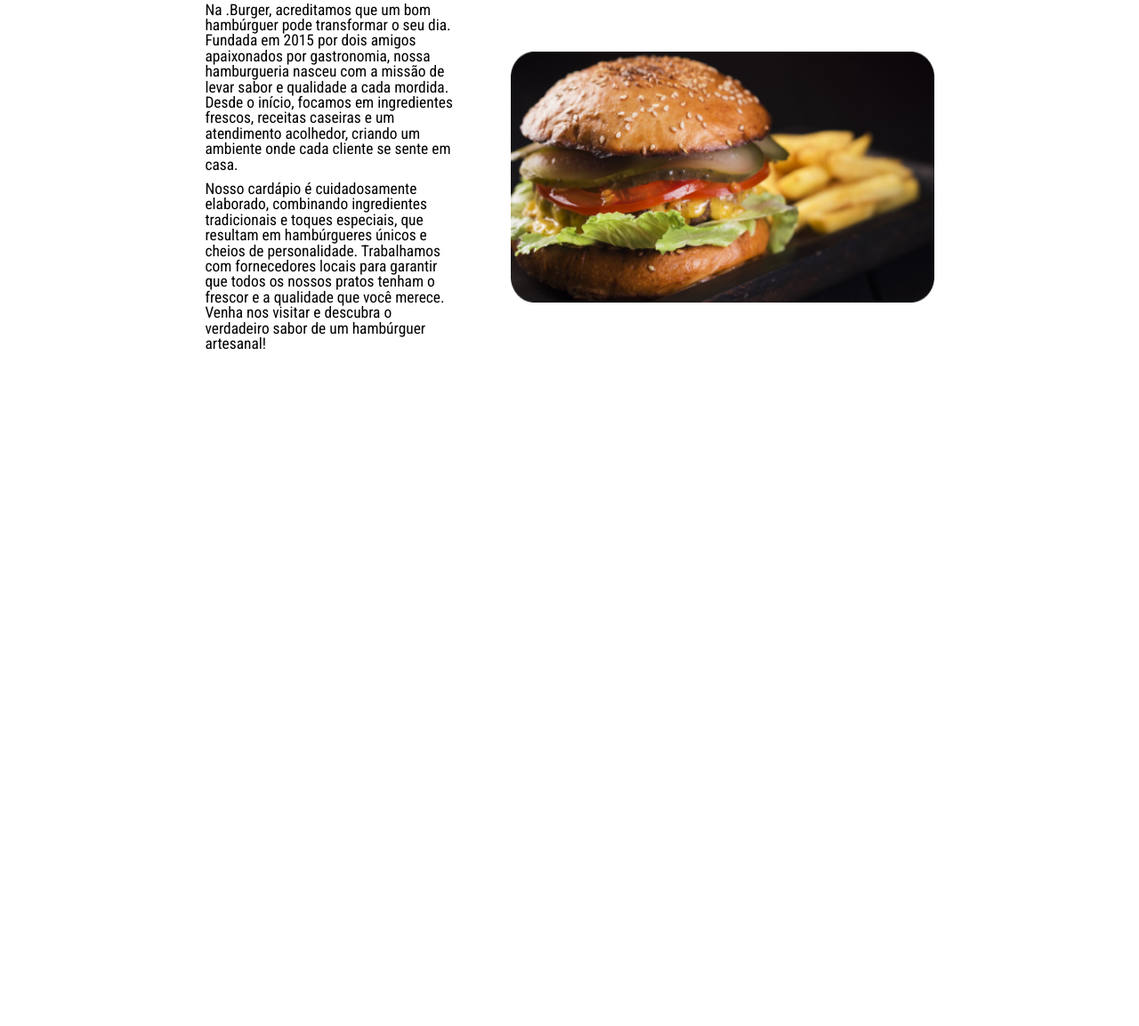
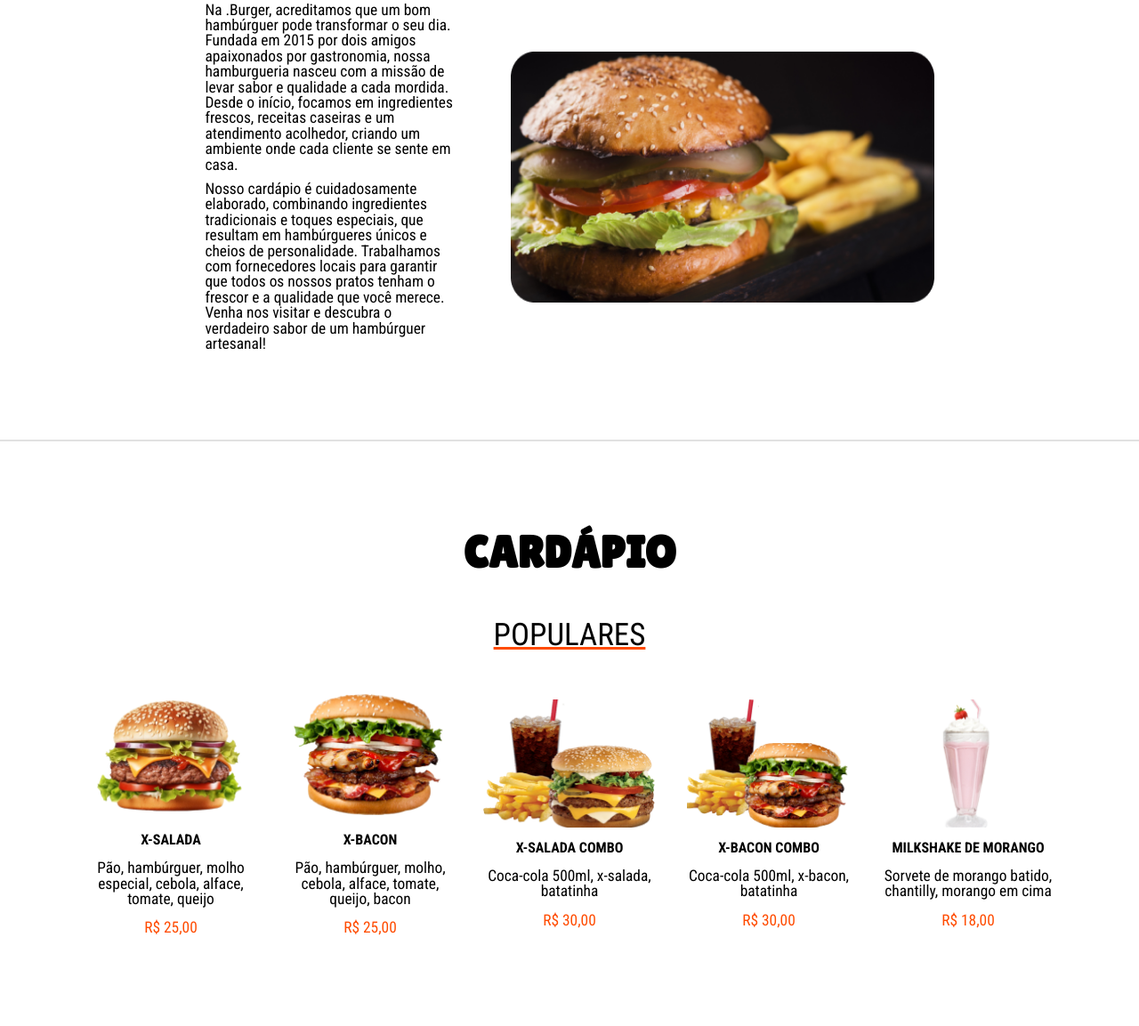
Before and after one commit to LuanaBolino/burguer, a plain HTML site: page index.html in a window 1280 px wide. Shown: the part 1028-2181 px from the top of the page at 89% size. Before the commit the page ends 1522 px from the top, so only its background shows below. Drawn offline with Linux system fonts and the light colour scheme; a web font is replaced by a local one.

Commit message:
estrutura, estilo e da seção 'cardápio'

```diff
--- a/assets/resources/css/style.css
+++ b/assets/resources/css/style.css
@@ -333,3 +333,72 @@ section{
     font-size:  clamp(0.9375rem, -1.3125rem + 3vw, 1.125rem);
   }
 }
+
+/*Cardápio mobile---------------------------------------------*/
+
+.cardapio{
+  display: flex;
+  justify-content: center;
+  align-items: center;
+  flex-direction: column;
+  gap: 40px;
+  padding: 100px 0;
+}
+
+.populares{
+  display: flex;
+  flex-direction: column;
+  align-items: center;
+  gap: 30px;
+}
+
+.itens{
+  display: flex;
+  flex-wrap: wrap;
+  width: 80%;
+  align-items: center;
+  justify-content: center;
+  gap: 10px;
+}
+
+.item{
+  display: flex;
+  flex-direction: column;
+  gap: 15px;
+  height: 277px;
+  width: 120px;
+  justify-content: center;
+  align-items: center;
+  text-align: center;
+}
+
+.p-red{
+  color: var(--cor-1);
+}
+
+.img-item{
+  height: 90px;
+  width: 120px;
+}
+
+@media screen and (min-width: 950px){
+  .cardapio{
+    gap: 50px;
+  }
+  .itens{
+    width: 100%;
+    gap: 30px;
+
+  }
+  .populares{
+    gap: 45px;
+  }
+  .item{
+    width: 194px;
+  }
+
+  .img-item{
+    width: 194px;
+    height: 144px;
+  }
+}
--- a/index.html
+++ b/index.html
@@ -76,6 +76,47 @@
             </div>
           </div>
         </section>
+        <hr>
+        <section>
+          <div class="cardapio">
+            <h2>Cardápio</h2>
+            <div class="populares">
+              <h3>Populares</h3>
+              <div class="itens">
+                <div class="item">
+                  <img src="assets/resources/images/cardapio/xsalada.png" alt="x-salada" class="img-item">
+                  <h4>X-salada</h4>
+                  <p>Pão, hambúrguer, molho especial, cebola, alface, tomate, queijo</p>
+                  <p class="p-red">R$ 25,00</p>
+                </div>
+                <div class="item">
+                  <img src="assets/resources/images/cardapio/xbacon.png" alt="x-bacon" class="img-item">
+                  <h4>X-bacon</h4>
+                  <p>Pão, hambúrguer, molho, cebola, alface, tomate, queijo, bacon</p>
+                  <p class="p-red">R$ 25,00</p>
+                </div>
+                <div class="item">
+                  <img src="assets/resources/images/cardapio/x-saladaCombo.png" alt="x-salada combo" class="img-item">
+                  <h4>X-salada combo</h4>
+                  <p>Coca-cola 500ml, x-salada, batatinha</p>
+                  <p class="p-red">R$ 30,00</p>
+                </div>
+                <div class="item">
+                  <img src="assets/resources/images/cardapio/x-baconCombo.png" alt="x-bacon combo" class="img-item">
+                  <h4>x-bacon combo</h4>
+                  <p>Coca-cola 500ml, x-bacon, batatinha</p>
+                  <p class="p-red">R$ 30,00</p>
+                </div>
+                <div class="item">
+                  <img src="assets/resources/images/cardapio/milkshakeMorango.png" alt="milkshake de morango" class="img-item">
+                  <h4>milkshake de morango</h4>
+                  <p>Sorvete de morango batido, chantilly, morango em cima</p>
+                  <p class="p-red">R$ 18,00</p>
+                </div>
+              </div>
+            </div>
+          </div>
+        </section>
       </main>
       <script src="assets/resources/js/main.js"></script>
 </body>
```
